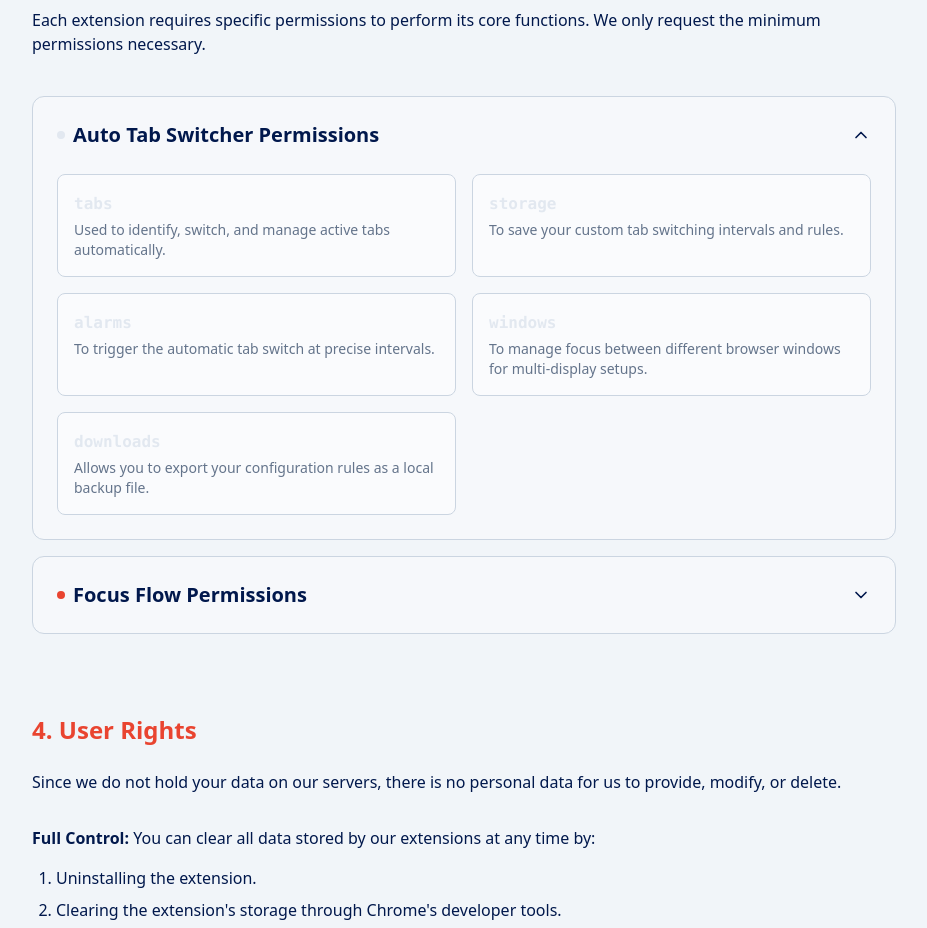
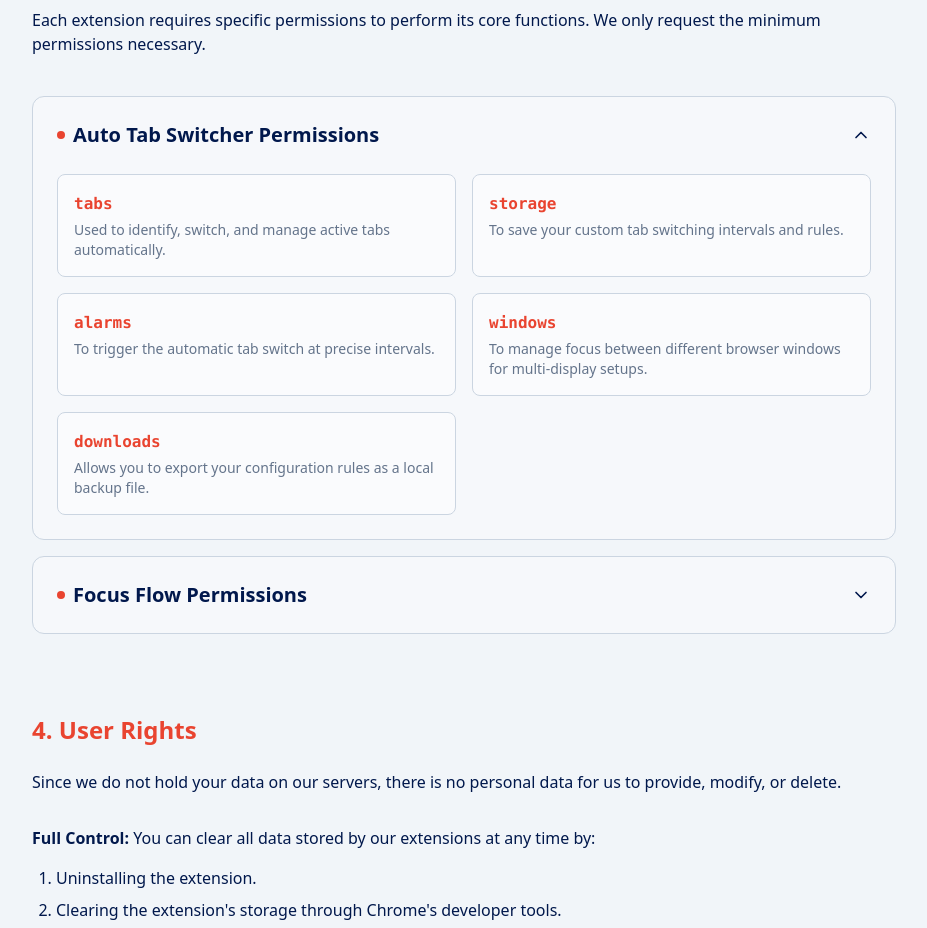
Before and after one commit to RavindraDave/extension-site, a Next.js app: page /privacy in a window 1280 px wide. Shown: the part 1240-2168 px from the top of the page, without its empty margins (176-1103 px from the left). Built offline with nearby package versions, Linux system fonts and the light colour scheme.

Commit message:
style: Update color classes from secondary to primary on the privacy page.

```diff
--- a/app/privacy/page.tsx
+++ b/app/privacy/page.tsx
@@ -48,16 +48,16 @@
                     <div className="space-y-4 not-prose">
                         <PermissionAccordion
                             title="Auto Tab Switcher Permissions"
-                            colorClass="bg-secondary"
-                            textColorClass="text-secondary"
+                            colorClass="bg-primary"
+                            textColorClass="text-primary"
                             isOpenDefault={true}
                         >
                             <div className="grid gap-4 sm:grid-cols-2">
-                                <PermissionCard name="tabs" description="Used to identify, switch, and manage active tabs automatically." colorClass="text-secondary" />
-                                <PermissionCard name="storage" description="To save your custom tab switching intervals and rules." colorClass="text-secondary" />
-                                <PermissionCard name="alarms" description="To trigger the automatic tab switch at precise intervals." colorClass="text-secondary" />
-                                <PermissionCard name="windows" description="To manage focus between different browser windows for multi-display setups." colorClass="text-secondary" />
-                                <PermissionCard name="downloads" description="Allows you to export your configuration rules as a local backup file." colorClass="text-secondary" />
+                                <PermissionCard name="tabs" description="Used to identify, switch, and manage active tabs automatically." colorClass="text-primary" />
+                                <PermissionCard name="storage" description="To save your custom tab switching intervals and rules." colorClass="text-primary" />
+                                <PermissionCard name="alarms" description="To trigger the automatic tab switch at precise intervals." colorClass="text-primary" />
+                                <PermissionCard name="windows" description="To manage focus between different browser windows for multi-display setups." colorClass="text-primary" />
+                                <PermissionCard name="downloads" description="Allows you to export your configuration rules as a local backup file." colorClass="text-primary" />
                             </div>
                         </PermissionAccordion>
 
```
